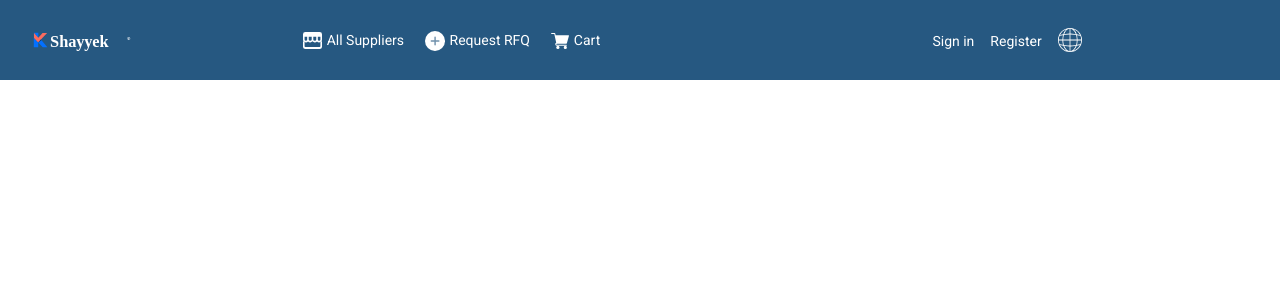
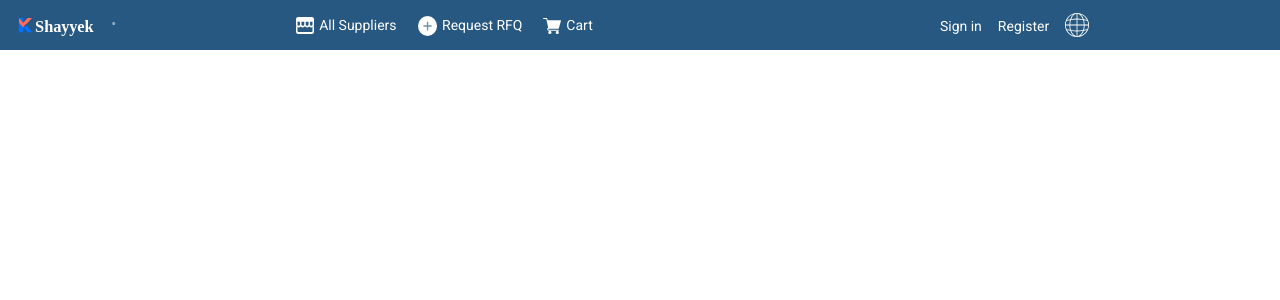
Before and after one commit to nour-gamal/Shayyek, a React (Create React App) app: page / in a window 1280 px wide. Shown: the top 300 px of the page. Built offline with nearby package versions, Linux system fonts and the light colour scheme; no server answers.

Commit message:
make navbar smaller

```diff
--- a/src/Modules/Common/Navbar/Navbar.css
+++ b/src/Modules/Common/Navbar/Navbar.css
@@ -1,7 +1,7 @@
 .navbar {
 	width: 100%;
 	background-color: rgba(0, 59, 107, 0.85);
-	padding: 20px !important;
+	padding: 5px !important;
 }
 
 .navbar.light {
```
